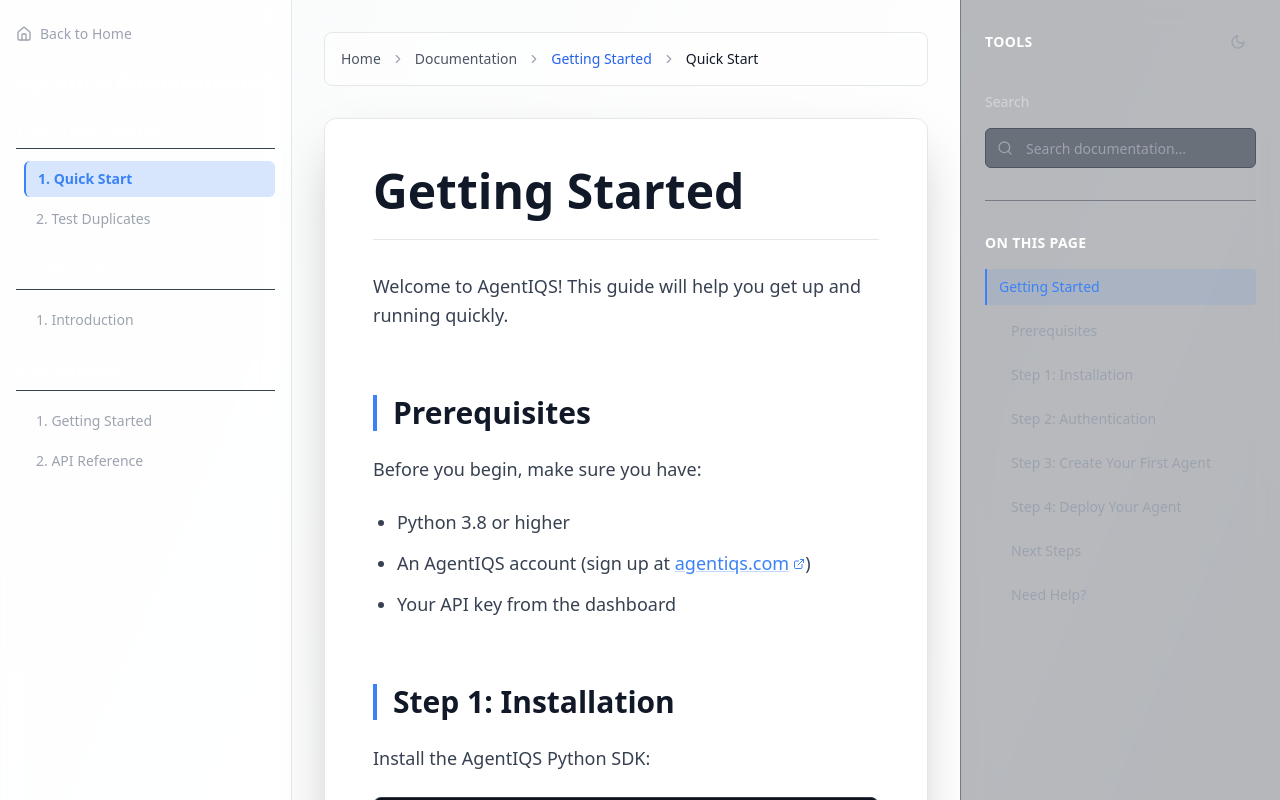
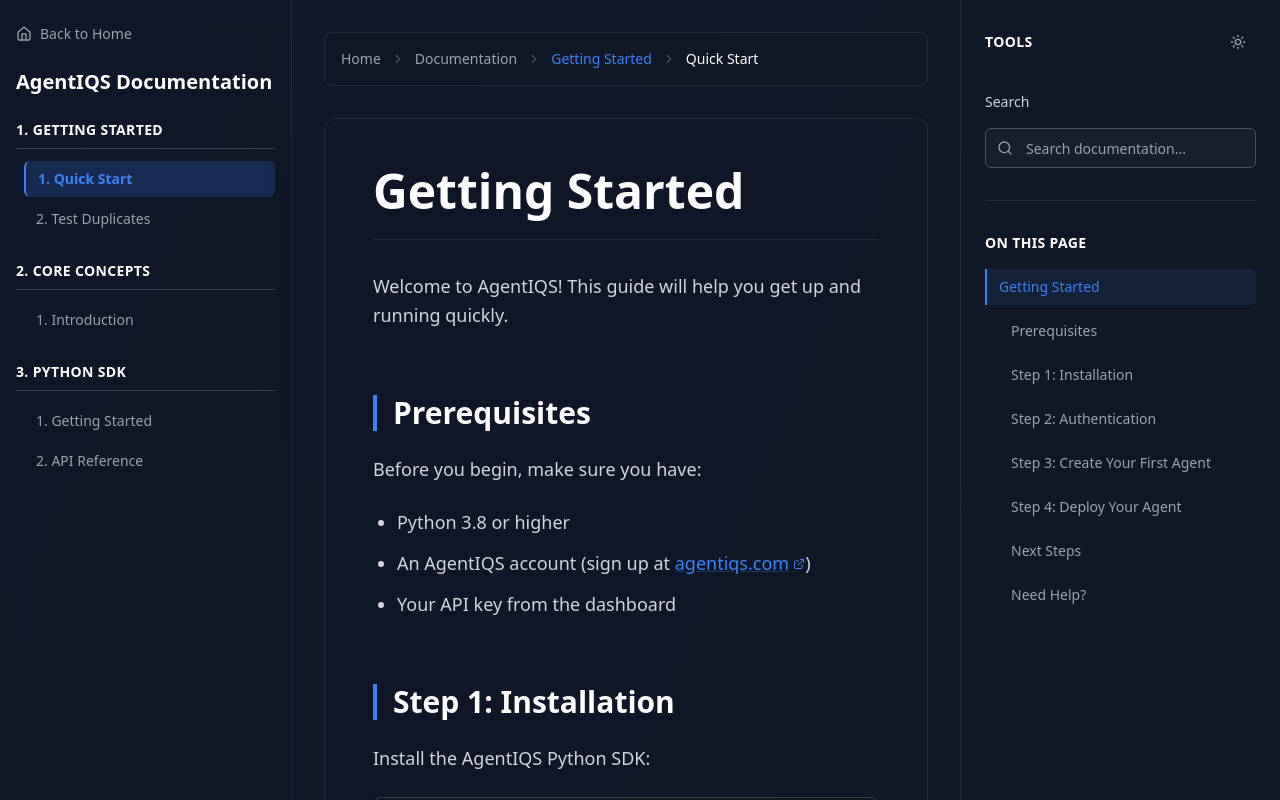
Before and after one commit to agentiqs/agentiqs-landing, a React (Vite) app: page /docs/getting-started/quickstart in a window 1280 px wide. Shown: the top 800 px of the page. Built offline with nearby package versions, Linux system fonts and the light colour scheme.

Commit message:
Reverted to commit 67087bf6d1a5ec95c3203fbcd5020fcd01017f13

```diff
--- a/src/components/ThemeToggle.tsx
+++ b/src/components/ThemeToggle.tsx
@@ -4,37 +4,37 @@ import { Sun, Moon } from 'lucide-react';
 import { Button } from '@/components/ui/button';
 
 const ThemeToggle: React.FC = () => {
-  const [isDark, setIsDark] = useState(() => {
-    const saved = localStorage.getItem('docs-theme');
-    if (saved) {
-      return saved === 'dark';
-    }
-    return window.matchMedia('(prefers-color-scheme: dark)').matches;
-  });
+  const [isDark, setIsDark] = useState(true);
 
   useEffect(() => {
+    // Check if user has a saved preference
+    const savedTheme = localStorage.getItem('docs-theme');
+    if (savedTheme) {
+      const dark = savedTheme === 'dark';
+      setIsDark(dark);
+      updateTheme(dark);
+    } else {
+      // Default to dark theme
+      updateTheme(true);
+    }
+  }, []);
+
+  const updateTheme = (dark: boolean) => {
     const html = document.documentElement;
-    console.log('Applying theme:', isDark ? 'dark' : 'light');
-    console.log('HTML element before:', html.classList.toString());
-    console.log('HTML dataset before:', html.dataset);
-
-    if (isDark) {
+    if (dark) {
       html.classList.add('dark');
-      html.setAttribute('data-theme', 'dark');
+      html.classList.remove('light');
     } else {
       html.classList.remove('dark');
-      html.setAttribute('data-theme', 'light');
+      html.classList.add('light');
     }
-
-    console.log('HTML element after:', html.classList.toString());
-    console.log('HTML dataset after:', html.dataset);
-
-    localStorage.setItem('docs-theme', isDark ? 'dark' : 'light');
-  }, [isDark]);
+  };
 
   const toggleTheme = () => {
-    console.log('Toggle clicked, current isDark:', isDark);
-    setIsDark(!isDark);
+    const newIsDark = !isDark;
+    setIsDark(newIsDark);
+    updateTheme(newIsDark);
+    localStorage.setItem('docs-theme', newIsDark ? 'dark' : 'light');
   };
 
   return (
@@ -42,7 +42,7 @@ const ThemeToggle: React.FC = () => {
       variant="ghost"
       size="sm"
       onClick={toggleTheme}
-      className="h-9 w-9 p-0 text-gray-400 hover:text-white dark:text-gray-400 dark:hover:text-white hover:bg-gray-800 dark:hover:bg-gray-800"
+      className="h-9 w-9 p-0 text-gray-400 hover:text-white dark:hover:text-white light:hover:text-gray-900 hover:bg-gray-800 dark:hover:bg-gray-800 light:hover:bg-gray-100"
       title={`Switch to ${isDark ? 'light' : 'dark'} mode`}
     >
       {isDark ? (
--- a/src/components/documentation/MarkdownRenderer.tsx
+++ b/src/components/documentation/MarkdownRenderer.tsx
@@ -26,8 +26,8 @@ const MarkdownRenderer: React.FC<MarkdownRendererProps> = ({ content, toc }) =>
   };
 
   return (
-    <div className="bg-white/90 dark:bg-gray-900/40 rounded-xl shadow-2xl overflow-hidden border border-gray-200 dark:border-gray-700/50 backdrop-blur-sm">
-      <article className="prose prose-slate dark:prose-invert max-w-none p-8 lg:p-12">
+    <div className="bg-gray-900/40 dark:bg-gray-900/40 light:bg-white/80 rounded-xl shadow-2xl overflow-hidden border border-gray-700/50 dark:border-gray-700/50 light:border-gray-200 backdrop-blur-sm">
+      <article className="prose prose-slate dark:prose-invert light:prose-gray max-w-none p-8 lg:p-12">
         <ReactMarkdown
           remarkPlugins={[remarkGfm]}
           components={{
@@ -35,7 +35,7 @@ const MarkdownRenderer: React.FC<MarkdownRendererProps> = ({ content, toc }) =>
               const text = React.Children.toArray(children).join('');
               const id = getHeadingId(text, 1);
               return (
-                <h1 {...props} id={id} className="text-4xl md:text-5xl font-bold text-gray-900 dark:text-white mb-8 border-b border-gray-200 dark:border-gray-700/50 pb-6">
+                <h1 {...props} id={id} className="text-4xl md:text-5xl font-bold text-white dark:text-white light:text-gray-900 mb-8 border-b border-gray-700/50 dark:border-gray-700/50 light:border-gray-200 pb-6">
                   {children}
                 </h1>
               );
@@ -44,7 +44,7 @@ const MarkdownRenderer: React.FC<MarkdownRendererProps> = ({ content, toc }) =>
               const text = React.Children.toArray(children).join('');
               const id = getHeadingId(text, 2);
               return (
-                <h2 {...props} id={id} className="text-3xl font-bold text-gray-900 dark:text-white mt-16 mb-6 border-l-4 border-ai-electric pl-4">
+                <h2 {...props} id={id} className="text-3xl font-bold text-white dark:text-white light:text-gray-900 mt-16 mb-6 border-l-4 border-ai-electric pl-4">
                   {children}
                 </h2>
               );
@@ -53,7 +53,7 @@ const MarkdownRenderer: React.FC<MarkdownRendererProps> = ({ content, toc }) =>
               const text = React.Children.toArray(children).join('');
               const id = getHeadingId(text, 3);
               return (
-                <h3 {...props} id={id} className="text-2xl font-semibold text-gray-900 dark:text-white mt-12 mb-4">
+                <h3 {...props} id={id} className="text-2xl font-semibold text-white dark:text-white light:text-gray-900 mt-12 mb-4">
                   {children}
                 </h3>
               );
@@ -62,7 +62,7 @@ const MarkdownRenderer: React.FC<MarkdownRendererProps> = ({ content, toc }) =>
               const text = React.Children.toArray(children).join('');
               const id = getHeadingId(text, 4);
               return (
-                <h4 {...props} id={id} className="text-xl font-semibold text-gray-900 dark:text-white mt-8 mb-3">
+                <h4 {...props} id={id} className="text-xl font-semibold text-white dark:text-white light:text-gray-900 mt-8 mb-3">
                   {children}
                 </h4>
               );
@@ -71,7 +71,7 @@ const MarkdownRenderer: React.FC<MarkdownRendererProps> = ({ content, toc }) =>
               const text = React.Children.toArray(children).join('');
               const id = getHeadingId(text, 5);
               return (
-                <h5 {...props} id={id} className="text-lg font-semibold text-gray-900 dark:text-white mt-6 mb-2">
+                <h5 {...props} id={id} className="text-lg font-semibold text-white dark:text-white light:text-gray-900 mt-6 mb-2">
                   {children}
                 </h5>
               );
@@ -80,13 +80,13 @@ const MarkdownRenderer: React.FC<MarkdownRendererProps> = ({ content, toc }) =>
               const text = React.Children.toArray(children).join('');
               const id = getHeadingId(text, 6);
               return (
-                <h6 {...props} id={id} className="text-base font-semibold text-gray-900 dark:text-white mt-4 mb-2">
+                <h6 {...props} id={id} className="text-base font-semibold text-white dark:text-white light:text-gray-900 mt-4 mb-2">
                   {children}
                 </h6>
               );
             },
             p: ({ children, ...props }) => (
-              <p {...props} className="text-gray-700 dark:text-gray-300 leading-relaxed mb-6 text-lg">
+              <p {...props} className="text-gray-300 dark:text-gray-300 light:text-gray-700 leading-relaxed mb-6 text-lg">
                 {children}
               </p>
             ),
@@ -106,7 +106,7 @@ const MarkdownRenderer: React.FC<MarkdownRendererProps> = ({ content, toc }) =>
               return (
                 <code
                   {...props}
-                  className="bg-gray-100 dark:bg-gray-700 text-ai-electric px-2 py-1 rounded text-sm font-mono border border-gray-300 dark:border-gray-600"
+                  className="bg-gray-700 dark:bg-gray-700 light:bg-gray-100 text-ai-electric dark:text-ai-electric light:text-ai-electric px-2 py-1 rounded text-sm font-mono border border-gray-600 dark:border-gray-600 light:border-gray-300"
                 >
                   {children}
                 </code>
@@ -118,18 +118,18 @@ const MarkdownRenderer: React.FC<MarkdownRendererProps> = ({ content, toc }) =>
             blockquote: ({ children, ...props }) => (
               <blockquote
                 {...props}
-                className="border-l-4 border-ai-electric bg-ai-electric/5 dark:bg-gray-800/30 pl-6 py-4 my-6 italic text-gray-700 dark:text-gray-300 rounded-r-lg"
+                className="border-l-4 border-ai-electric bg-gray-800/30 dark:bg-gray-800/30 light:bg-ai-electric/5 pl-6 py-4 my-6 italic text-gray-300 dark:text-gray-300 light:text-gray-700 rounded-r-lg"
               >
                 {children}
               </blockquote>
             ),
             ul: ({ children, ...props }) => (
-              <ul {...props} className="list-disc pl-6 space-y-3 text-gray-700 dark:text-gray-300 mb-6">
+              <ul {...props} className="list-disc pl-6 space-y-3 text-gray-300 dark:text-gray-300 light:text-gray-700 mb-6">
                 {children}
               </ul>
             ),
             ol: ({ children, ...props }) => (
-              <ol {...props} className="list-decimal pl-6 space-y-3 text-gray-700 dark:text-gray-300 mb-6">
+              <ol {...props} className="list-decimal pl-6 space-y-3 text-gray-300 dark:text-gray-300 light:text-gray-700 mb-6">
                 {children}
               </ol>
             ),
@@ -149,14 +149,14 @@ const MarkdownRenderer: React.FC<MarkdownRendererProps> = ({ content, toc }) =>
               </a>
             ),
             table: ({ children, ...props }) => (
-              <div className="overflow-x-auto my-8 rounded-lg border border-gray-200 dark:border-gray-700">
+              <div className="overflow-x-auto my-8 rounded-lg border border-gray-700 dark:border-gray-700 light:border-gray-200">
                 <table {...props} className="min-w-full">
                   {children}
                 </table>
               </div>
             ),
             thead: ({ children, ...props }) => (
-              <thead {...props} className="bg-gray-50 dark:bg-gray-800 text-gray-900 dark:text-white">
+              <thead {...props} className="bg-gray-800 dark:bg-gray-800 light:bg-gray-50 text-white dark:text-white light:text-gray-900">
                 {children}
               </thead>
             ),
@@ -166,7 +166,7 @@ const MarkdownRenderer: React.FC<MarkdownRendererProps> = ({ content, toc }) =>
               </th>
             ),
             td: ({ children, ...props }) => (
-              <td {...props} className="px-6 py-4 border-t border-gray-200 dark:border-gray-700 text-gray-700 dark:text-gray-300">
+              <td {...props} className="px-6 py-4 border-t border-gray-700 dark:border-gray-700 light:border-gray-200 text-gray-300 dark:text-gray-300 light:text-gray-700">
                 {children}
               </td>
             ),
--- a/src/index.css
+++ b/src/index.css
@@ -1,4 +1,3 @@
-
 @tailwind base;
 @tailwind components;
 @tailwind utilities;
@@ -38,12 +37,19 @@
     --radius: 0.5rem;
 
     --sidebar-background: 0 0% 98%;
+
     --sidebar-foreground: 240 5.3% 26.1%;
+
     --sidebar-primary: 240 5.9% 10%;
+
     --sidebar-primary-foreground: 0 0% 98%;
+
     --sidebar-accent: 240 4.8% 95.9%;
+
     --sidebar-accent-foreground: 240 5.9% 10%;
+
     --sidebar-border: 220 13% 91%;
+
     --sidebar-ring: 217.2 91.2% 59.8%;
   }
 
@@ -93,12 +99,10 @@
 
   body {
     @apply bg-background text-foreground;
-    transition: background-color 0.3s ease, color 0.3s ease;
   }
 
   /* Smooth scrolling for anchor links */
   html {
     scroll-behavior: smooth;
-    transition: background-color 0.3s ease;
   }
 }
--- a/src/pages/Documentation.tsx
+++ b/src/pages/Documentation.tsx
@@ -92,10 +92,10 @@ const Documentation: React.FC = () => {
 
   if (loading) {
     return (
-      <div className="min-h-screen bg-gradient-to-br from-gray-50 via-white to-gray-100 dark:from-ai-blue dark:via-gray-900 dark:to-ai-blue flex items-center justify-center">
+      <div className="min-h-screen bg-gradient-to-br from-ai-blue via-gray-900 to-ai-blue dark:from-ai-blue dark:via-gray-900 dark:to-ai-blue flex items-center justify-center">
         <div className="text-center">
-          <BookOpen className="h-12 w-12 animate-pulse mx-auto mb-6 text-blue-600 dark:text-ai-electric" />
-          <p className="text-xl text-gray-900 dark:text-white font-medium">Loading documentation...</p>
+          <BookOpen className="h-12 w-12 animate-pulse mx-auto mb-6 text-ai-electric" />
+          <p className="text-xl text-white font-medium">Loading documentation...</p>
         </div>
       </div>
     );
@@ -103,13 +103,13 @@ const Documentation: React.FC = () => {
 
   if (error) {
     return (
-      <div className="min-h-screen bg-gradient-to-br from-gray-50 via-white to-gray-100 dark:from-ai-blue dark:via-gray-900 dark:to-ai-blue flex items-center justify-center">
-        <Card className="max-w-md shadow-xl border border-gray-200 dark:border-gray-700 bg-white/90 dark:bg-gray-900/80 backdrop-blur-sm">
+      <div className="min-h-screen bg-gradient-to-br from-ai-blue via-gray-900 to-ai-blue dark:from-ai-blue dark:via-gray-900 dark:to-ai-blue flex items-center justify-center">
+        <Card className="max-w-md shadow-xl border border-gray-700 bg-gray-900/80 backdrop-blur-sm">
           <CardContent className="p-8 text-center">
-            <h2 className="text-2xl font-bold mb-4 text-gray-900 dark:text-white">Error</h2>
-            <p className="text-gray-600 dark:text-gray-300 mb-6 leading-relaxed">{error}</p>
+            <h2 className="text-2xl font-bold mb-4 text-white">Error</h2>
+            <p className="text-gray-300 mb-6 leading-relaxed">{error}</p>
             <Link to="/">
-              <Button className="bg-blue-600 hover:bg-blue-700 dark:bg-ai-electric dark:hover:bg-ai-electric/80 text-white font-medium px-6 py-2">Return Home</Button>
+              <Button className="bg-ai-electric hover:bg-ai-electric/80 text-white font-medium px-6 py-2">Return Home</Button>
             </Link>
           </CardContent>
         </Card>
@@ -123,7 +123,7 @@ const Documentation: React.FC = () => {
   const navigation = getPageNavigation(config, sectionId, pageId);
 
   return (
-    <div className="min-h-screen bg-gradient-to-br from-gray-50 via-white to-gray-100 dark:from-ai-blue dark:via-gray-900 dark:to-ai-blue">
+    <div className="min-h-screen bg-gradient-to-br from-ai-blue via-gray-900 to-ai-blue dark:from-ai-blue dark:via-gray-900 dark:to-ai-blue light:bg-gradient-to-br light:from-gray-50 light:via-white light:to-gray-100">
       {/* Mobile Header */}
       <DocumentationHeader
         config={config}
@@ -133,7 +133,7 @@ const Documentation: React.FC = () => {
 
       <div className="flex">
         {/* Desktop Sidebar */}
-        <div className="hidden lg:block w-80 border-r border-gray-200 dark:border-gray-700/50 bg-white/80 dark:bg-gray-900/30 backdrop-blur-md">
+        <div className="hidden lg:block w-80 border-r border-gray-700/50 dark:border-gray-700/50 light:border-gray-200 bg-gray-900/30 dark:bg-gray-900/30 light:bg-white/80 backdrop-blur-md">
           <div className="sticky top-0 h-screen">
             <Sidebar
               config={config}
@@ -149,29 +149,29 @@ const Documentation: React.FC = () => {
             <div className="p-6 lg:p-8">
               {/* Breadcrumbs */}
               {pageInfo && (
-                <div className="mb-8 p-4 bg-white/60 dark:bg-gray-900/30 backdrop-blur-sm rounded-lg border border-gray-200 dark:border-gray-700/50">
+                <div className="mb-8 p-4 bg-gray-900/30 dark:bg-gray-900/30 light:bg-white/60 backdrop-blur-sm rounded-lg border border-gray-700/50 dark:border-gray-700/50 light:border-gray-200">
                   <Breadcrumb>
                     <BreadcrumbList>
                       <BreadcrumbItem>
-                        <BreadcrumbLink href="/" className="text-gray-600 dark:text-gray-400 hover:text-blue-600 dark:hover:text-ai-electric transition-colors">
+                        <BreadcrumbLink href="/" className="text-gray-400 dark:text-gray-400 light:text-gray-600 hover:text-ai-electric transition-colors">
                           Home
                         </BreadcrumbLink>
                       </BreadcrumbItem>
-                      <BreadcrumbSeparator className="text-gray-400 dark:text-gray-600" />
+                      <BreadcrumbSeparator className="text-gray-600 dark:text-gray-600 light:text-gray-400" />
                       <BreadcrumbItem>
-                        <BreadcrumbLink href="/docs" className="text-gray-600 dark:text-gray-400 hover:text-blue-600 dark:hover:text-ai-electric transition-colors">
+                        <BreadcrumbLink href="/docs" className="text-gray-400 dark:text-gray-400 light:text-gray-600 hover:text-ai-electric transition-colors">
                           Documentation
                         </BreadcrumbLink>
                       </BreadcrumbItem>
-                      <BreadcrumbSeparator className="text-gray-400 dark:text-gray-600" />
+                      <BreadcrumbSeparator className="text-gray-600 dark:text-gray-600 light:text-gray-400" />
                       <BreadcrumbItem>
-                        <BreadcrumbPage className="text-blue-600 dark:text-ai-electric font-medium">
+                        <BreadcrumbPage className="text-ai-electric font-medium">
                           {pageInfo.section.title}
                         </BreadcrumbPage>
                       </BreadcrumbItem>
-                      <BreadcrumbSeparator className="text-gray-400 dark:text-gray-600" />
+                      <BreadcrumbSeparator className="text-gray-600 dark:text-gray-600 light:text-gray-400" />
                       <BreadcrumbItem>
-                        <BreadcrumbPage className="text-gray-900 dark:text-white font-medium">
+                        <BreadcrumbPage className="text-white dark:text-white light:text-gray-900 font-medium">
                           {pageInfo.page.title}
                         </BreadcrumbPage>
                       </BreadcrumbItem>
```
